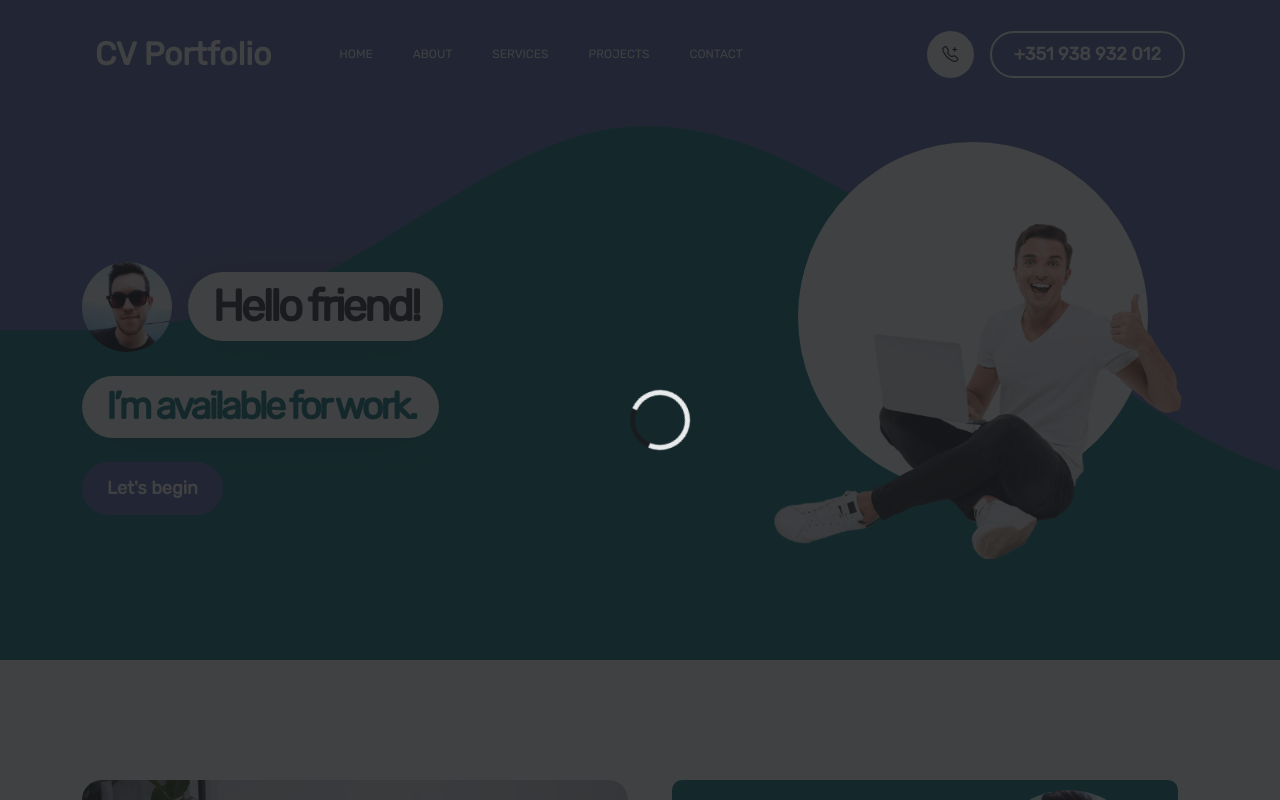
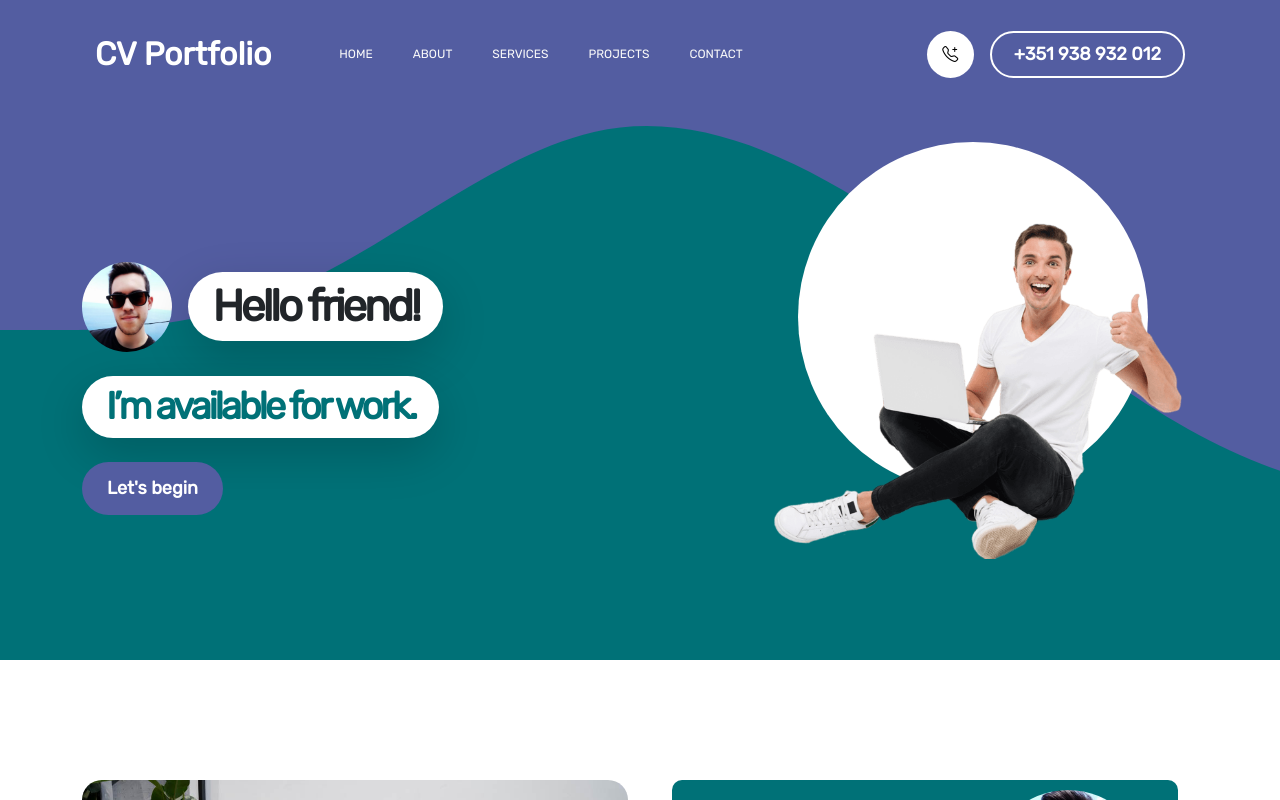
Before and after one commit to AfonsoSousa123/my-cv-web, a React (Vite) app: page / in a window 1280 px wide. Shown: the top 800 px of the page. Built offline with nearby package versions, Linux system fonts and the light colour scheme.

Commit message:
Patch for prevoius Update

```diff
--- a/src/App.tsx
+++ b/src/App.tsx
@@ -1,4 +1,4 @@
-import { useEffect, useState } from "react";
+import { useState } from "react";
 
 // Sections Files
 import About from "./sections/About.tsx";
@@ -18,13 +18,16 @@ import ScrollButton from "./components/ScrollButton.tsx";
 
 function App() {
   const [isLoading, setIsLoading] = useState(true);
+  setTimeout(() => {
+    setIsLoading(false);
+  }, 2000);
 
-  useEffect(() => {
-    // removes the spinner
-    window.onload = () => {
-      setIsLoading(false);
-    };
-  }, []);
+  // useEffect(() => {
+  //   // removes the spinner indicator
+  //   window.onload = () => {
+  //     setIsLoading(false);
+  //   };
+  // }, []);
 
   return (
     <>
--- a/src/main.tsx
+++ b/src/main.tsx
@@ -9,7 +9,7 @@ import "./assets/css/templatemo-first-portfolio-style.css";
 import "./assets/css/bootstrap-icons.css";
 
 // JS files
-import "./assets/js/jquery.min.js";
+// import "./assets/js/jquery.min.js";
 // import "./assets/js/bootstrap.min.js";
 // import "./assets/js/custom.js";
 // import "./assets/js/jquery.magnific-popup.min.js";
```
